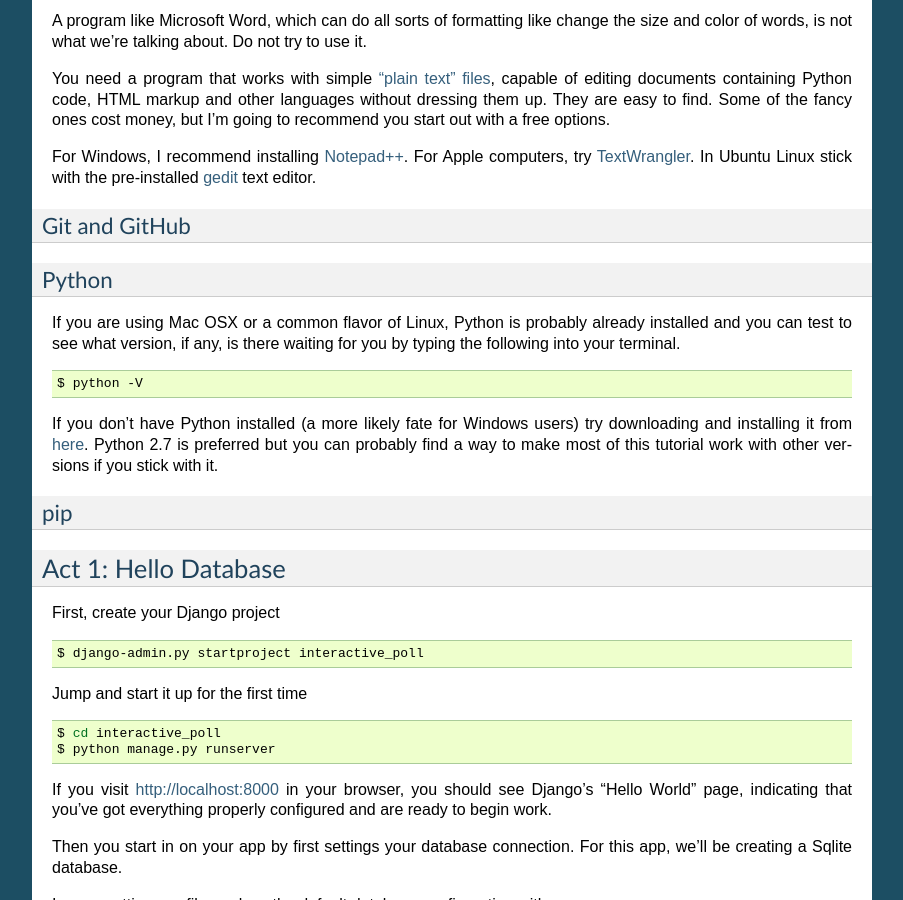
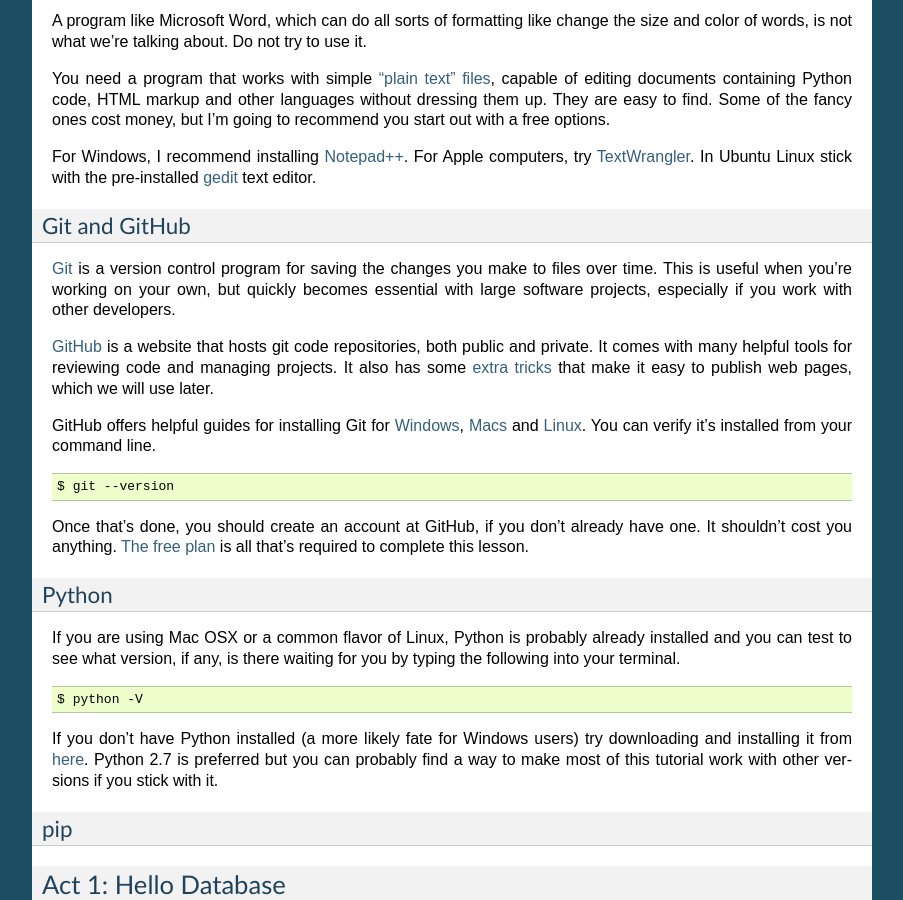
Before and after one commit to palewire/first-news-app, a Sphinx documentation site: the page built from docs/index.rst, in a window 1280 px wide and 900 px high, scrolled down 769 px. Shown: the whole window, without its empty margins (198-1101 px from the left). Built offline with Sphinx 7.4.7, drawn with Linux system fonts in a browser that asks for light colours.

Commit message:
How to install git

```diff
--- a/docs/index.rst
+++ b/docs/index.rst
@@ -59,6 +59,28 @@
 
 Git and GitHub
 --------------
+
+`Git <http://git-scm.com/>`_ is a version control program for saving the changes
+you make to files over time. This is useful when you're working on your own,
+but quickly becomes essential with large software projects, especially if you work with other developers.
+
+`GitHub <https://github.com/>`_ is a website that hosts git code repositories, both public and private. It comes
+with many helpful tools for reviewing code and managing projects. It also has some
+`extra tricks <http://pages.github.com/>`_ that make it easy to publish web pages, which we will use later.
+
+GitHub offers helpful guides for installing Git for
+`Windows <https://help.github.com/articles/set-up-git#platform-windows>`_,
+`Macs <https://help.github.com/articles/set-up-git#platform-mac>`_ and
+`Linux <https://help.github.com/articles/set-up-git#platform-linux>`_. You can verify
+it's installed from your command line.
+
+.. code-block:: bash
+
+    $ git --version
+
+Once that's done, you should create an account at GitHub, if you don't already have one.
+It shouldn't cost you anything. `The free plan <https://github.com/pricing>`_
+is all that's required to complete this lesson.
 
 Python
 ------
```
Also changed, not shown: 5 other files.
